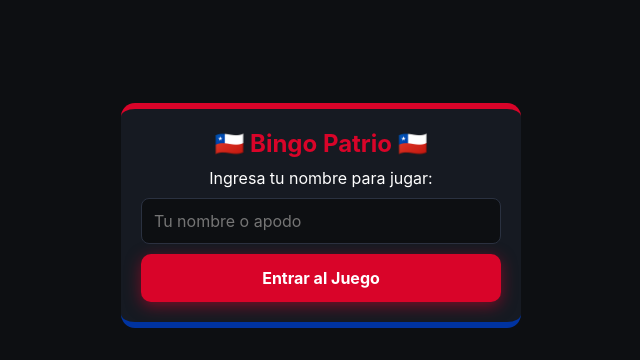
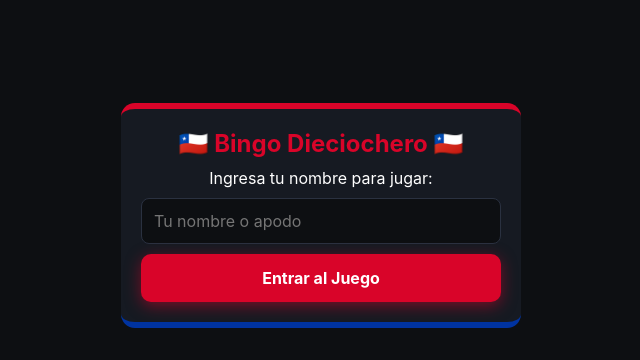
Before and after one commit to Mvrtinzxjj/Bingo-game, a website: page public/index.html in a window 1280 px wide. Shown: the part 185-545 px from the top of the page, without its empty margins (319-959 px from the left). Drawn offline with nearby package versions, Linux system fonts and the light colour scheme; no server answers.

Commit message:
Update index.html

```diff
--- a/public/index.html
+++ b/public/index.html
@@ -3,7 +3,7 @@
 <head>
     <meta charset="UTF-8">
     <meta name="viewport" content="width=device-width, initial-scale=1.0">
-    <title>Bingo Patrio</title>
+    <title>Bingo Dieciochero</title>
     <link rel="stylesheet" href="style.css">
 </head>
 <body>
@@ -11,7 +11,7 @@
     <!-- Overlay de Login -->
     <div id="login-overlay" class="login-overlay">
         <div class="login-card">
-            <h2>🇨🇱 Bingo Patrio 🇨🇱</h2>
+            <h2>🇨🇱 Bingo Dieciochero 🇨🇱</h2>
             <p>Ingresa tu nombre para jugar:</p>
             <form id="login-form">
                 <input type="text" id="username-input" placeholder="Tu nombre o apodo" required autocomplete="off">
@@ -23,7 +23,7 @@
     <div class="container">
         <!-- Encabezado -->
         <header>
-            <h1>🇨🇱 BINGO PATRIO 🇨🇱</h1>
+            <h1>🇨🇱 BINGO Dieciochero 🇨🇱</h1>
             <div class="user-info">Jugador: <strong id="player-display-name">---</strong></div>
             <div class="status-container">
                 <span id="status-badge">Esperando...</span>
```
